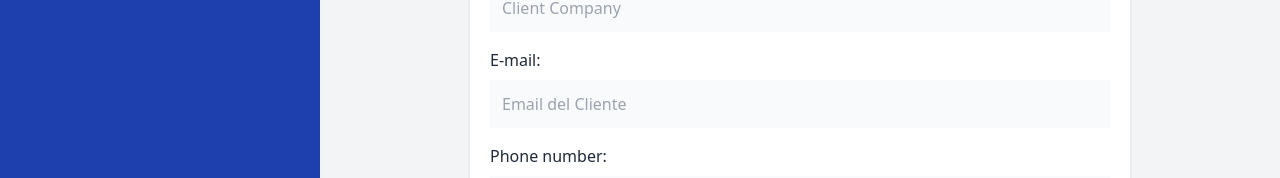
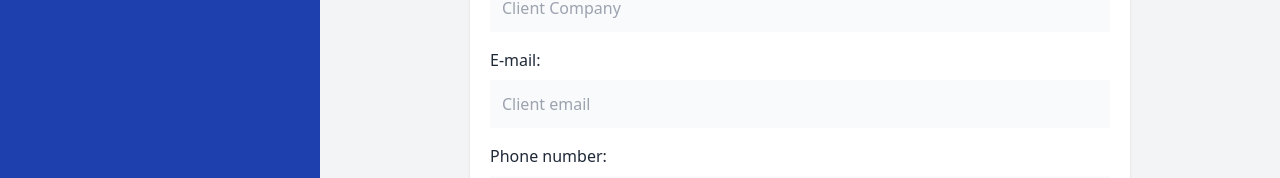
Before and after one commit to braaidg/clients-admininstrator, a React (Vite) app: page /clients/new in a window 1280 px wide. Shown: the part 408-586 px from the top of the page. Built offline with nearby package versions, Linux system fonts and the light colour scheme.

Commit message:
Fixed spanglish on client email

```diff
--- a/src/components/ClientForm.jsx
+++ b/src/components/ClientForm.jsx
@@ -34,7 +34,7 @@ const ClientForm = () => {
           id="email"
           type="email"
           className="mt-2 block w-full p-3 bg-gray-50"
-          placeholder="Email del Cliente"
+          placeholder="Client email"
           name="email"
         />
       </div>
```
